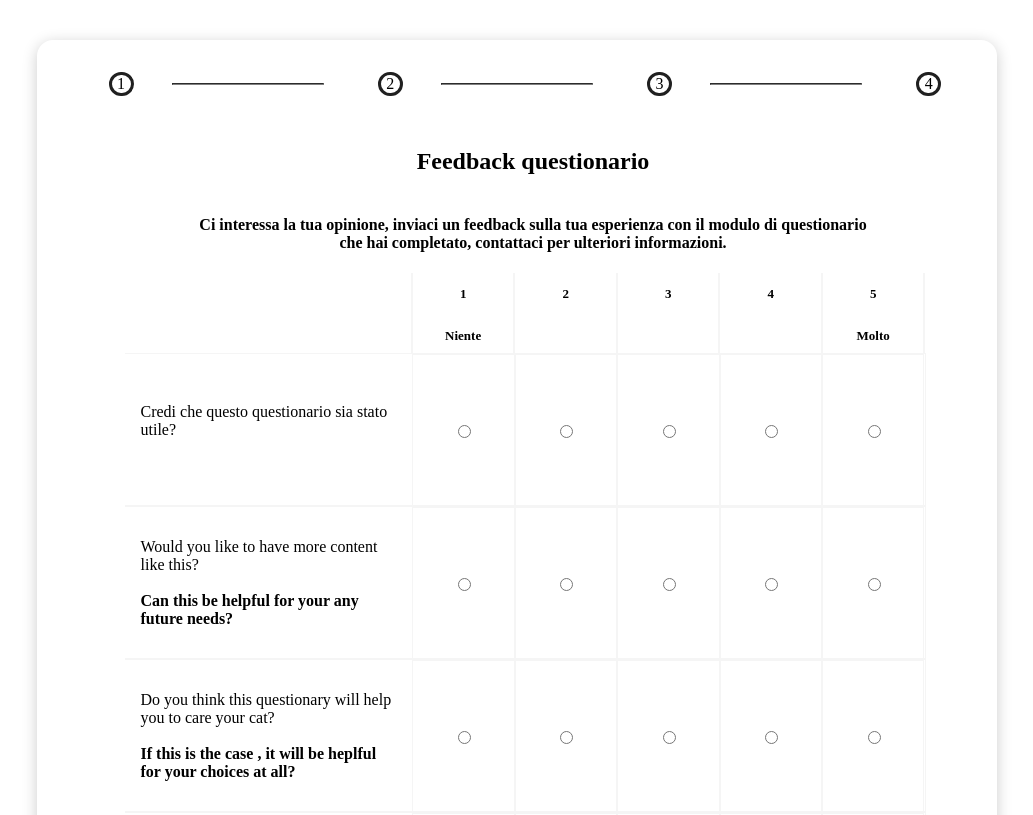
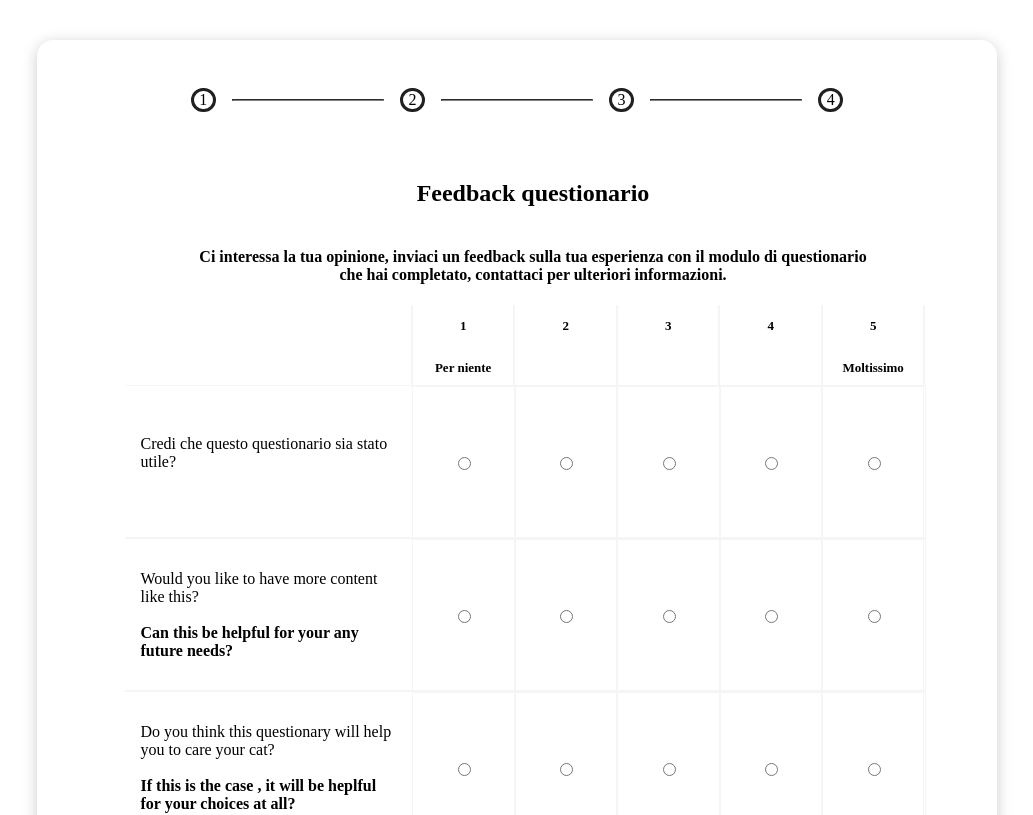
Before and after one commit to Muratkyn/vue-slot-form, a Vue app: page /cat-quest in a window 1280 px wide. Shown: the top 815 px of the page, without its empty margins (123-1156 px from the left). Built offline with nearby package versions, Linux system fonts and the light colour scheme.

Commit message:
added thank you page and refactored container

```diff
--- a/src/components/CatQuest.vue
+++ b/src/components/CatQuest.vue
@@ -1,8 +1,9 @@
 <template>
   <div>
     <Container
-      :isPrevButtonVisible="getPrevButton"
-      :isButtonSubmitVisible="getSubmitButton"
+      isPrevButtonVisible
+      isButtonSubmitVisible
+      :is-button-enabled="enableButton"
       :onClickPrev="goPrev"
       :onClickSubmit="onSubmit"
     >
@@ -19,8 +20,8 @@
         <div class="numbers-container">
           <div class="center-numbers" v-for="(_, i) in 6" :key="i">
             <p v-if="i > 0">{{ i }}</p>
-            <p v-if="i === 1">Niente</p>
-            <p v-if="i === 5">Molto</p>
+            <p v-if="i === 1">Per niente</p>
+            <p v-if="i === 5">Moltissimo</p>
           </div>
         </div>
         <div
@@ -53,6 +54,7 @@
                 :id="data.name"
                 :value="answer"
                 :name="data.name"
+                v-model="store.catQuestData[data.name as keyof CatQuestData]"
               />
             </div>
           </div>
@@ -67,23 +69,21 @@ import { useAppStore } from "@/stores/store";
 import Container from "./shared/Container.vue";
 import router from "@/router";
 import { catQuestData } from "@/constants";
+import type { CatQuestData } from "@/types";
+import { computed } from "vue";
 
 const store = useAppStore();
 
-const getPrevButton = () => {
-  return store.currentPage === 4;
-};
-const getSubmitButton = () => {
-  return store.currentPage === 4;
-};
-
+const enableButton = computed(() => {
+  return Object.values(store.catQuestData).every((el) => el !== 0);
+});
 const goPrev = () => {
   store.currentPage = 3;
   router.push("/cat-health");
 };
 
 const onSubmit = () => {
-  store.currentPage = 3;
+  store.currentPage = 5;
   router.push("/thank-you");
 };
 </script>
--- a/src/components/ThankYou.vue
+++ b/src/components/ThankYou.vue
@@ -1,7 +1,23 @@
 <template>
-  <div>sdsds</div>
+  <div>
+    <Container>
+      <template #Content>
+        <div class="title-wrapper">
+          <h2>Thank You!</h2>
+          <h4>
+            Ci interessa la tua opinione, inviaci un feedback sulla tua
+            esperienza con il modulo di questionario
+            <br />
+            che hai completato, contattaci per ulteriori informazioni.
+          </h4>
+        </div>
+      </template>
+    </Container>
+  </div>
 </template>
 
-<script lang="ts" setup></script>
+<script lang="ts" setup>
+import Container from "./shared/Container.vue";
+</script>
 
 <style scoped></style>
--- a/src/components/shared/Container.vue
+++ b/src/components/shared/Container.vue
@@ -1,6 +1,7 @@
 <script setup lang="ts">
 import { useAppStore } from "@/stores/store";
 import type { ButtonProps } from "@/types";
+import { computed } from "vue";
 
 withDefaults(defineProps<ButtonProps>(), {
   isButtonSubmitVisible: false,
@@ -15,45 +16,29 @@ withDefaults(defineProps<ButtonProps>(), {
 
 const store = useAppStore();
 
-// const makeBackgroundGreen = () => {
-//   if (store.currentPage === 1) {
-//     return;
-//   }
-// };
+const steps: number[] = [1, 2, 3, 4];
+const stepsConfig = computed(() => {
+  return steps.map((el) => {
+    return {
+      id: el,
+      // isCurrent: el === store.currentPage,
+      isCompleted: el < store.currentPage,
+    };
+  });
+});
 </script>
 
 <template>
   <div class="stepper-wrapper" v-if="!isStepperVisible">
-    <span
-      :class="{
-        backgroundGreen:
-          store.currentPage === 2 ||
-          store.currentPage === 3 ||
-          store.currentPage === 4,
-      }"
-      >1</span
-    >
-    <hr :class="{ proceeded: store.currentPage > 1 }" />
-    <span
-      :class="{
-        backgroundGreen: store.currentPage === 3 || store.currentPage === 4,
-      }"
-      >2</span
-    >
-    <hr :class="{ proceeded: store.currentPage > 2 }" />
-    <span
-      :class="{
-        backgroundGreen: store.currentPage === 4,
-      }"
-      >3</span
-    >
-    <hr :class="{ proceeded: store.currentPage > 3 }" />
-    <span
-      :class="{
-        backgroundGreen: store.currentPage > 4,
-      }"
-      >4</span
-    >
+    <div v-for="step in stepsConfig" class="stepper-item__wrapper">
+      <span
+        :class="{
+          backgroundGreen: step.isCompleted,
+        }"
+        >{{ step.id }}</span
+      >
+      <hr :class="{ proceeded: step.isCompleted }" v-if="step.id < 4" />
+    </div>
   </div>
 
   <div class="home-wrapper">
@@ -70,7 +55,12 @@ const store = useAppStore();
       >
         Next
       </button>
-      <button type="button" @click="onClickSubmit" v-if="isButtonSubmitVisible">
+      <button
+        type="button"
+        @click="onClickSubmit"
+        v-if="isButtonSubmitVisible"
+        :disabled="!isButtonEnabled"
+      >
         Submit
       </button>
     </div>
@@ -82,8 +72,8 @@ const store = useAppStore();
       //TODO: do not show it when thank you page renders
     "
   >
-    <p>
-      Page <strong> {{ store.currentPage }} </strong> of 4
+    <p v-if="store.currentPage < 5">
+      Page <strong> {{ store.currentPage }} </strong> of {{ steps.length }}
     </p>
   </div>
 </template>
@@ -93,7 +83,14 @@ const store = useAppStore();
   display: flex;
   flex-direction: row;
   align-items: center;
+  justify-content: center;
   margin-block: 2rem;
+}
+
+.stepper-item__wrapper {
+  display: flex;
+  align-items: center;
+  justify-content: center;
 }
 span {
   margin-left: 1rem;
@@ -103,12 +100,13 @@ span {
   width: 1.2rem;
   background-color: white;
   border: #202020 solid;
+  margin: 1rem;
 }
 
 .backgroundGreen {
   background-color: #81cf6b;
   font-weight: bold;
-  border: solid #81cf6b ;
+  border: solid #81cf6b;
 }
 
 hr {
--- a/src/stores/store.ts
+++ b/src/stores/store.ts
@@ -3,6 +3,7 @@ import type {
   CatDiseaseHistory,
   CatFoodInformation,
   CatHealthData,
+  CatQuestData,
 } from "@/types";
 import { defineStore } from "pinia";
 import { ref } from "vue";
@@ -37,6 +38,13 @@ export const useAppStore = defineStore("store", () => {
     none: 0,
   });
 
+  const catQuestData = ref<CatQuestData>({
+    catQuest1: 0,
+    catQuest2: 0,
+    catQuest3: 0,
+    catQuest4: 0,
+  });
+
   const catImage = ref<File>();
   const currentPage = ref<number>(0);
   const isChecked = ref<boolean>(false);
@@ -47,6 +55,7 @@ export const useAppStore = defineStore("store", () => {
     catFoodOther,
     catHealthData,
     catDiseaseHistory,
+    catQuestData,
     catImage,
     currentPage,
     isChecked,
```
Also changed, not shown: src/types/index.ts (+7 -0 lines).
